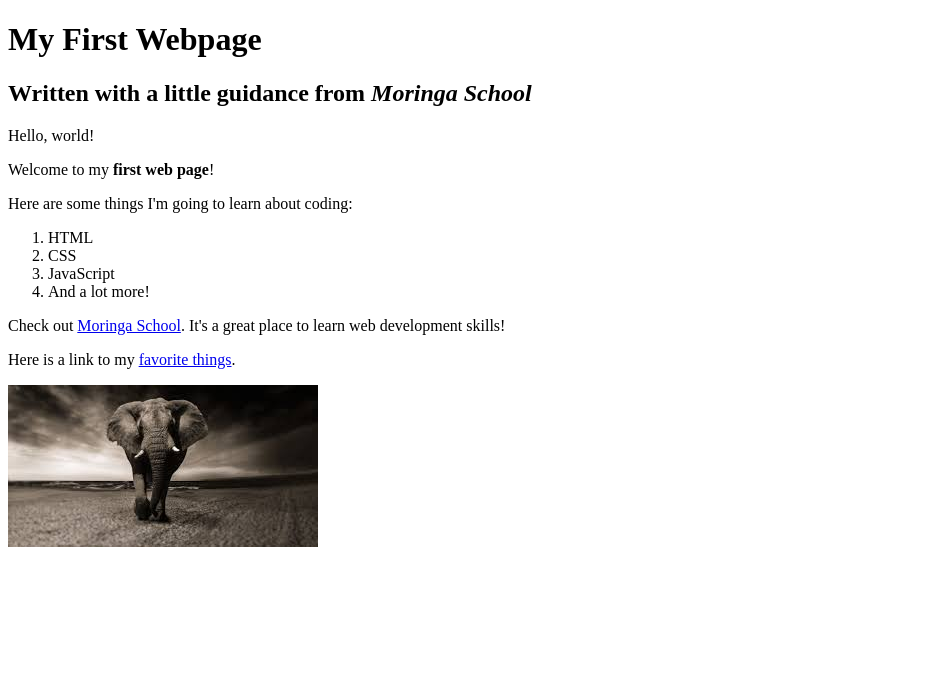
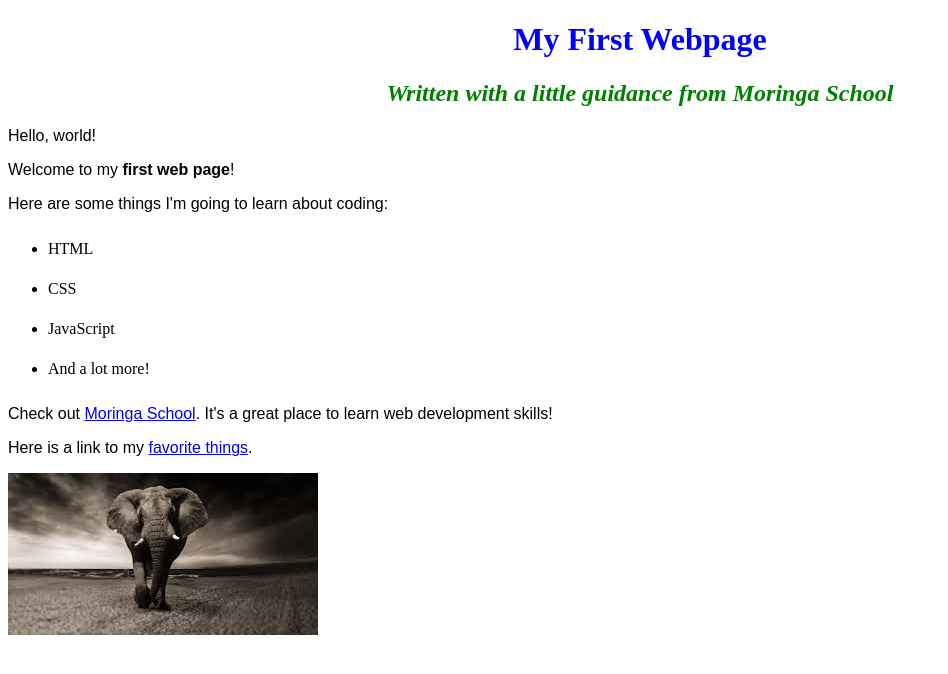
Before and after one commit to Zelawlaw/my-first-website, a plain HTML site: page my-first-webpage.html in a window 1280 px wide. Shown: the whole page, without its empty margins (0-948 px from the left). Drawn offline with Linux system fonts and the light colour scheme.

Commit message:
added css file and linked to HTML

```diff
--- /dev/null
+++ b/css/styles.css
@@ -0,0 +1,15 @@
+h1 {
+  color: blue;
+  text-align: center;
+}
+h2 {
+  color: green;
+  font-style: italic;
+  text-align: center;
+}
+p {
+  font-family: sans-serif;
+}
+ul {
+  line-height: 40px;
+}
--- a/my-first-webpage.html
+++ b/my-first-webpage.html
@@ -2,6 +2,7 @@
 <html>
   <head>
     <title>My first webpage!</title>
+    <link rel="stylesheet" type="text/css" href="css/styles.css">
     <link rel="icon" href="images/www.ico">
   </head>
   <body>
@@ -10,12 +11,12 @@
     <p>Hello, world!</p>
     <p>Welcome to my <strong>first web page</strong>!</p>
     <p>Here are some things I'm going to learn about coding:</p>
-    <ol>
+    <ul>
       <li>HTML</li>
       <li>CSS</li>
       <li>JavaScript</li>
       <li>And a lot more!</li>
-    </ol>
+    </ul>
     <p>
       Check out <a href="http://moringaschool.com/">Moringa School</a>. It's a
       great place to learn web development skills!
```
